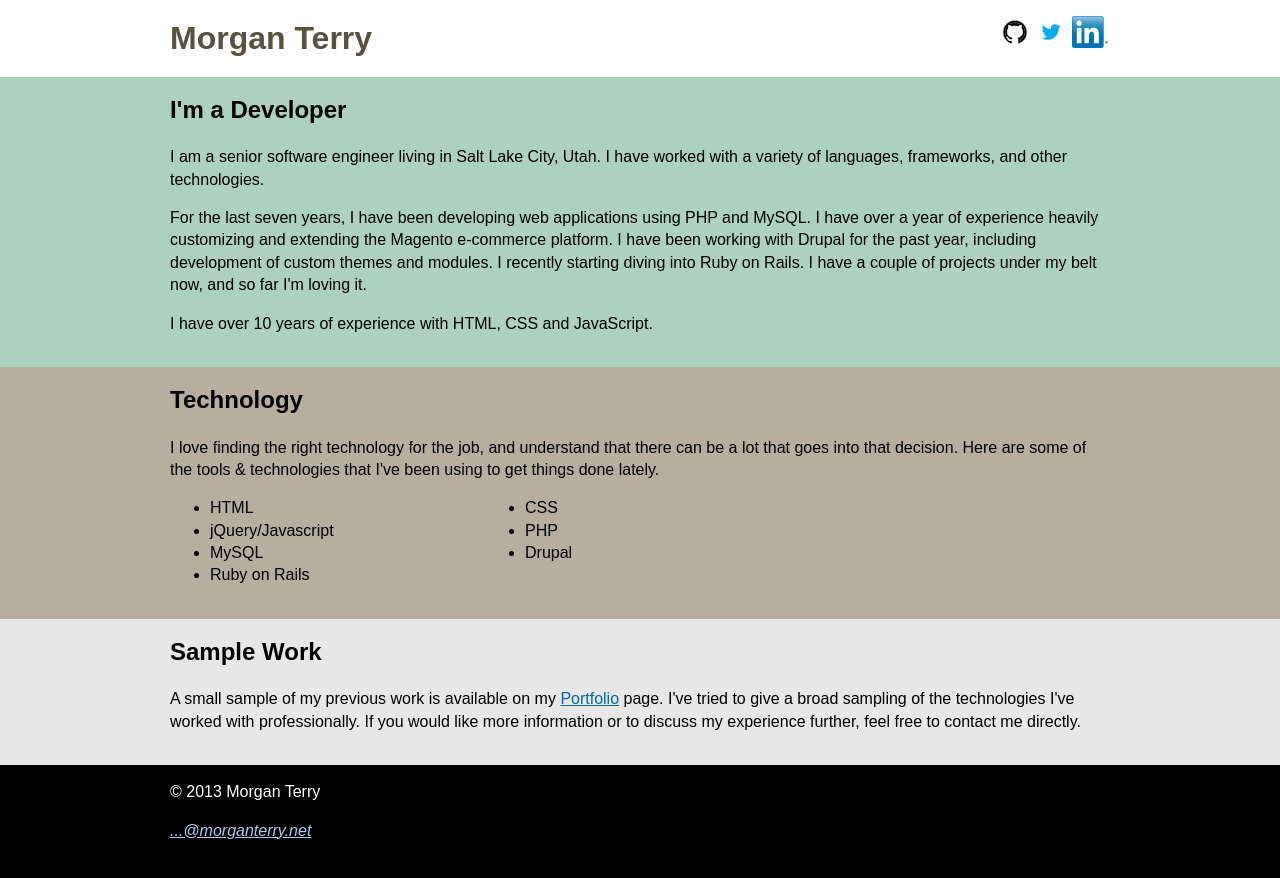
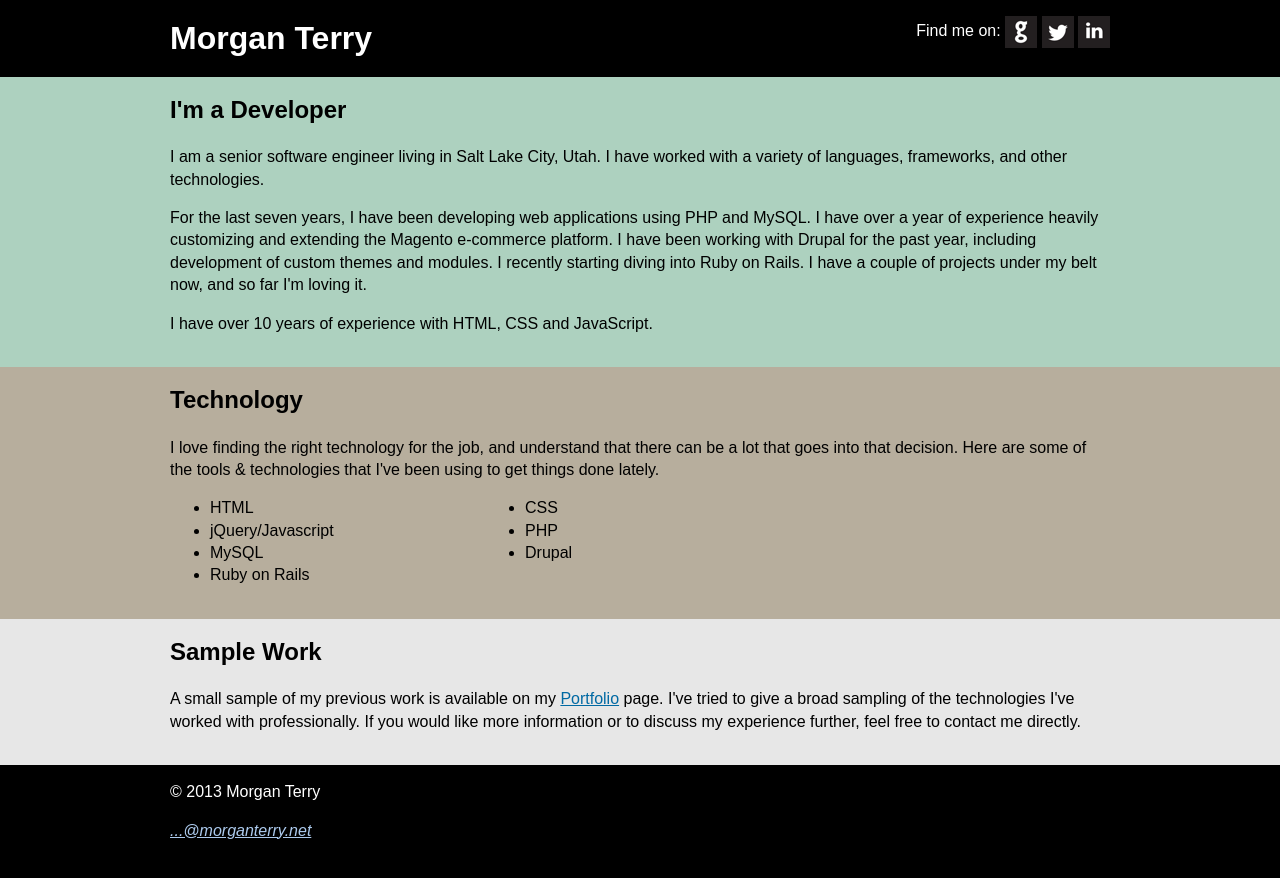
Before and after one commit to localstatic/morganterry.com, a Jekyll site: the page built from index.html, in a window 1280 px wide. Shown: the top 878 px of the page. Built offline with Jekyll 4.4.1, drawn with Linux system fonts in a browser that asks for light colours; nearby versions of some CDN libraries.

Commit message:
Change header background to match footer, change social icons accordingly

```diff
--- a/_layouts/default.html
+++ b/_layouts/default.html
@@ -25,9 +25,10 @@
 					<div class="logo-wrap"><h1><a href="{{ site.baseurl }}">{{ site.name }}</a></h1></div>
 					<div class="header-secondary">
 						<ul class="header-links">
-							<li><a href="https://github.com/localstatic" target="_blank"><img src="{{ site.base }}/img/github/github-mark-32px.png" class="header-icon"></a></li>
-							<li><a href="https://twitter.com/localstatic" target="_blank"><img src="{{ site.base }}/img/twitter/twitter-bird-light-bgs.png" class="header-icon"></a></li>
-							<li><a href="http://www.linkedin.com/pub/morgan-terry/3/731/711" target="_blank"><img src="{{ site.base }}/img/linkedin/LinkedIn_Logo60px.png" class="header-icon"></a></li>
+							<li>Find me on:</li>
+							<li><a href="https://github.com/localstatic" title="GitHub" target="_blank"><img src="{{ site.base }}/img/icon-github-32.png" class="header-icon"></a></li>
+							<li><a href="https://twitter.com/localstatic" title="Twitter" target="_blank"><img src="{{ site.base }}/img/icon-twitter-32.png" class="header-icon"></a></li>
+							<li><a href="http://www.linkedin.com/pub/morgan-terry/3/731/711" class="LinkedIn" target="_blank"><img src="{{ site.base }}/img/icon-linkedin-32.png" class="header-icon"></a></li>
 						</ul>
 					</div>
 				</header>
--- a/css/custom.css
+++ b/css/custom.css
@@ -200,8 +200,6 @@ html, body {
 }
 
 header {
-	color: #000;
-	background-color: #fff;
 }
 
 #content {
@@ -223,12 +221,10 @@ header a:visited, footer a:visited {
 }
 
 header .logo-wrap a {
-	color: #585340;
+	color: #fff;
 }
 
 .wrap-outer-0 {
-	color: #000;
-	background-color: #fff;
 }
 
 .wrap-outer-1 {
```
Also changed, not shown: img/github/github-mark-32px.png (deleted), img/icon-github-32.png (added), img/icon-linkedin-32.png (added), img/icon-twitter-32.png (added), img/linkedin/LinkedIn_Logo60px.png (deleted), img/twitter/twitter-bird-light-bgs.png (deleted).
